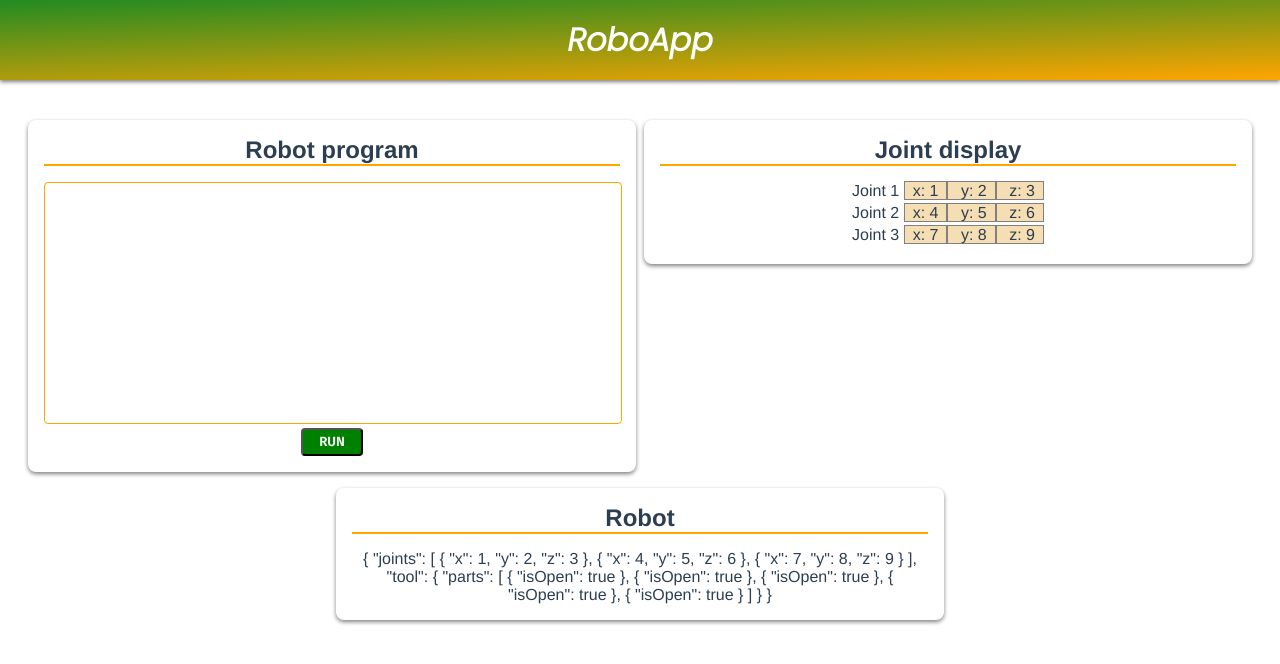
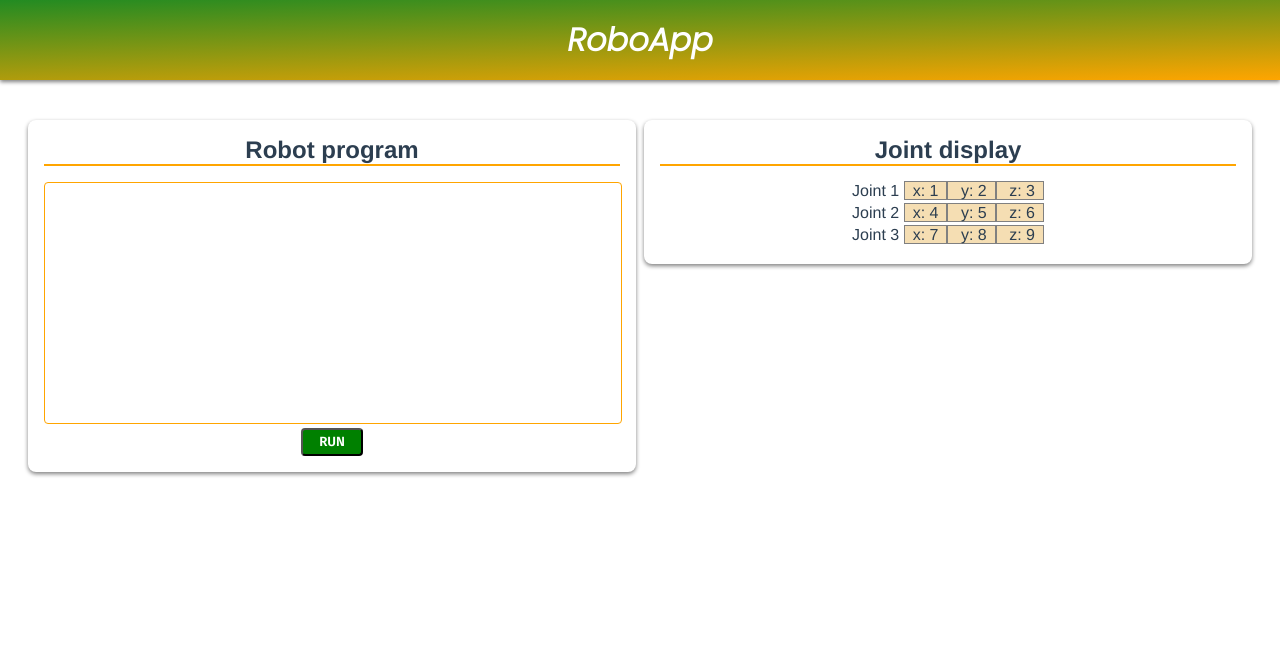
Before and after one commit to NagyEndre/RoboApp, a Vue app: page / in a window 1280 px wide. Shown: the top 664 px of the page. Built offline with nearby package versions, Linux system fonts and the light colour scheme.

Commit message:
REFACTOR: Rm dummy robot display

```diff
--- a/src/App.vue
+++ b/src/App.vue
@@ -9,9 +9,6 @@
       </base-card>
       <base-card title="Joint display">
         <joint-display></joint-display>
-      </base-card>
-      <base-card title="Robot">
-        <p>{{ robot }}</p>
       </base-card>
     </section>
   </div>
```
